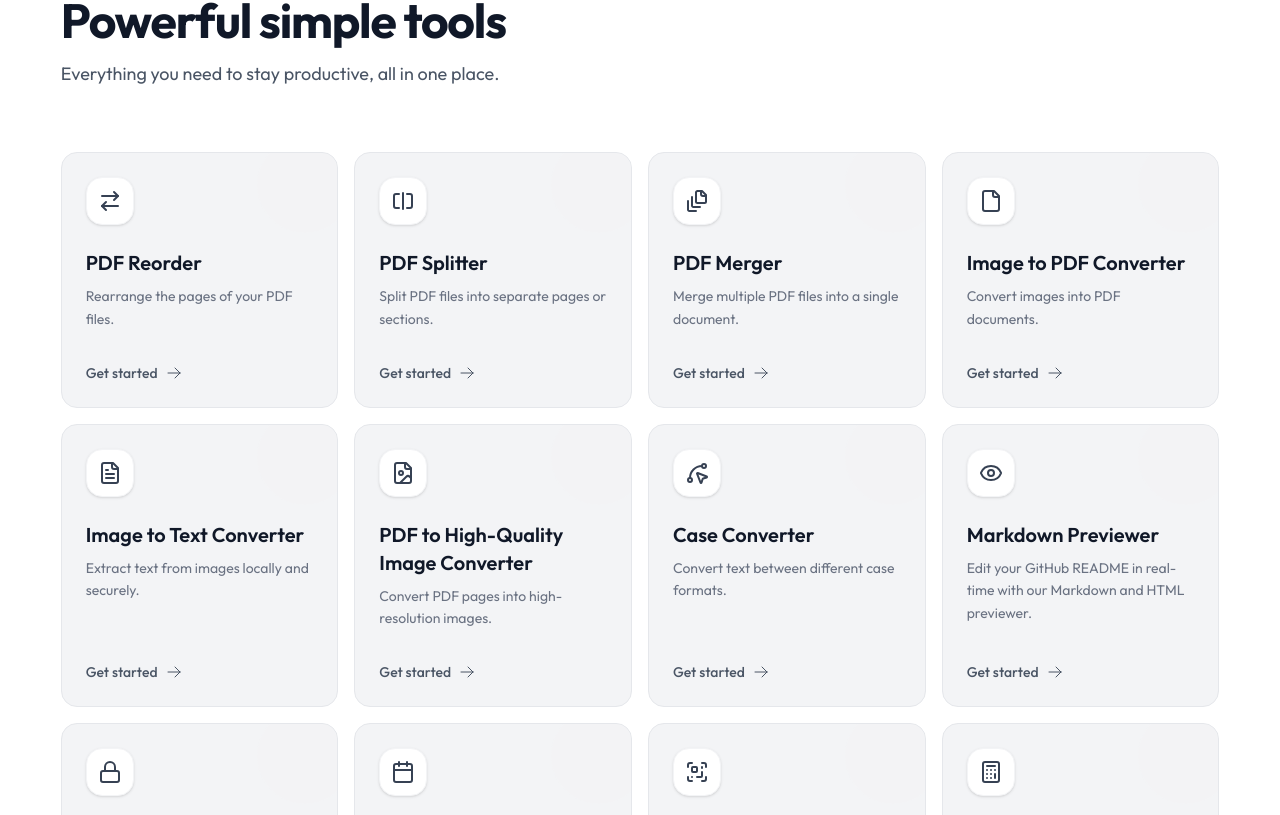
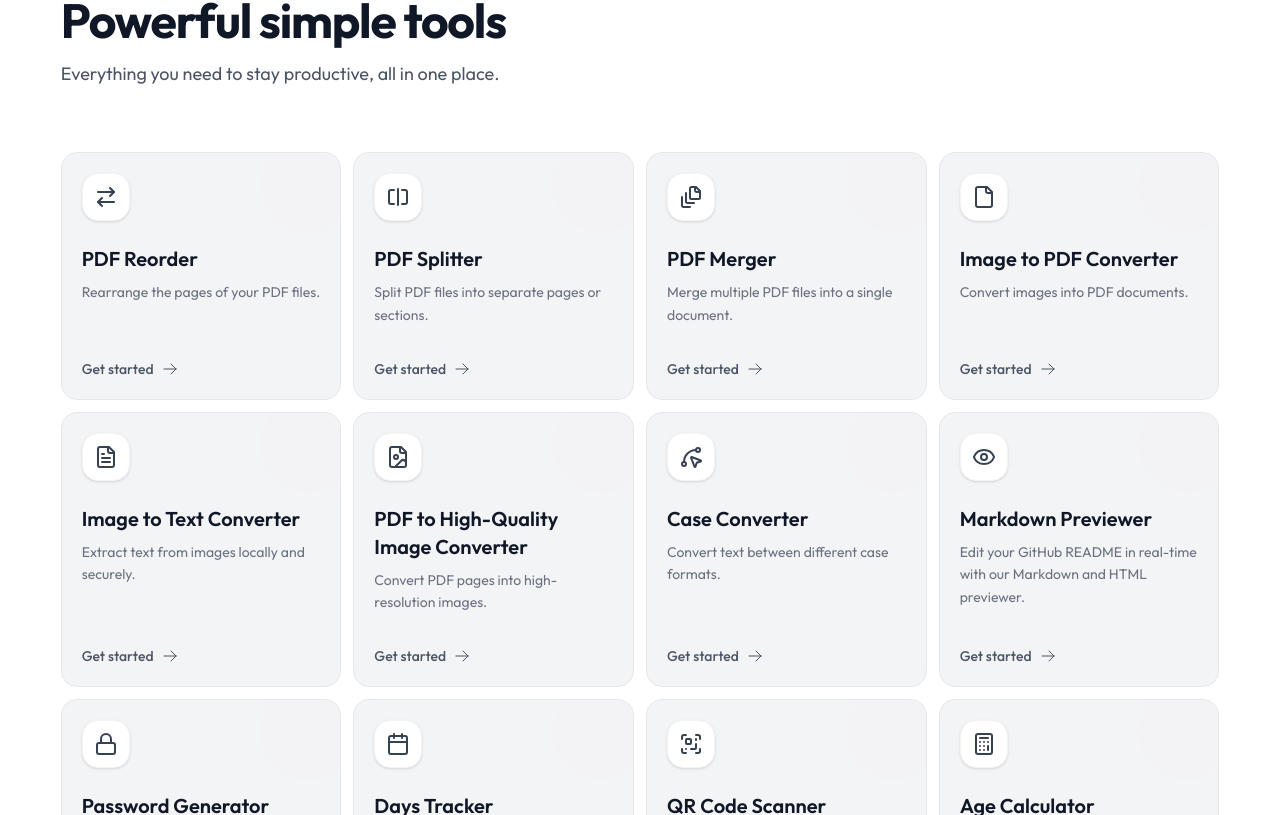
Before and after one commit to tasnimultas67/toolstrek, a Next.js app: page / in a window 1280 px wide. Shown: the part 865-1680 px from the top of the page. Built offline with nearby package versions, Linux system fonts and the light colour scheme.

Commit message:
fix: adjust padding in HServices and ToolsCard components for better layout

```diff
--- a/app/tools-compo/HServices.js
+++ b/app/tools-compo/HServices.js
@@ -16,7 +16,7 @@ const HServices = () => {
           </p>
         </div>
 
-        <div className="grid grid-cols-1 md:grid-cols-2 lg:grid-cols-4 gap-4">
+        <div className="grid grid-cols-1 md:grid-cols-2 lg:grid-cols-4 gap-3">
           {[...toolsData].reverse().map((tool, index) => (
             <ToolsCard key={tool.id || index} index={index} {...tool} />
           ))}
--- a/app/tools-compo/ToolsCard.js
+++ b/app/tools-compo/ToolsCard.js
@@ -16,7 +16,7 @@ const ToolsCard = ({ title, link, description, icon, index }) => {
         whileInView={{ opacity: 1, y: 0 }}
         viewport={{ once: true }}
         transition={{ delay: index * 0.1 }}
-        className="h-full relative overflow-hidden rounded-2xl border border-gray-200 bg-gray-100 p-6 transition-all duration-300 group-hover:bg-white group-hover:shadow-[0_20px_50px_rgba(0,0,0,0.05)] group-hover:-translate-y-1"
+        className="h-full relative overflow-hidden rounded-2xl border border-gray-200 bg-gray-100 p-5 transition-all duration-300 group-hover:bg-white group-hover:shadow-[0_20px_50px_rgba(0,0,0,0.05)] group-hover:-translate-y-1 hover:border-brandColor/40"
       >
         <div className="absolute -right-4 -top-4 h-24 w-24 rounded-full bg-gray-100/50 transition-all duration-500 group-hover:scale-[3] group-hover:bg-indigo-50" />
 
```
